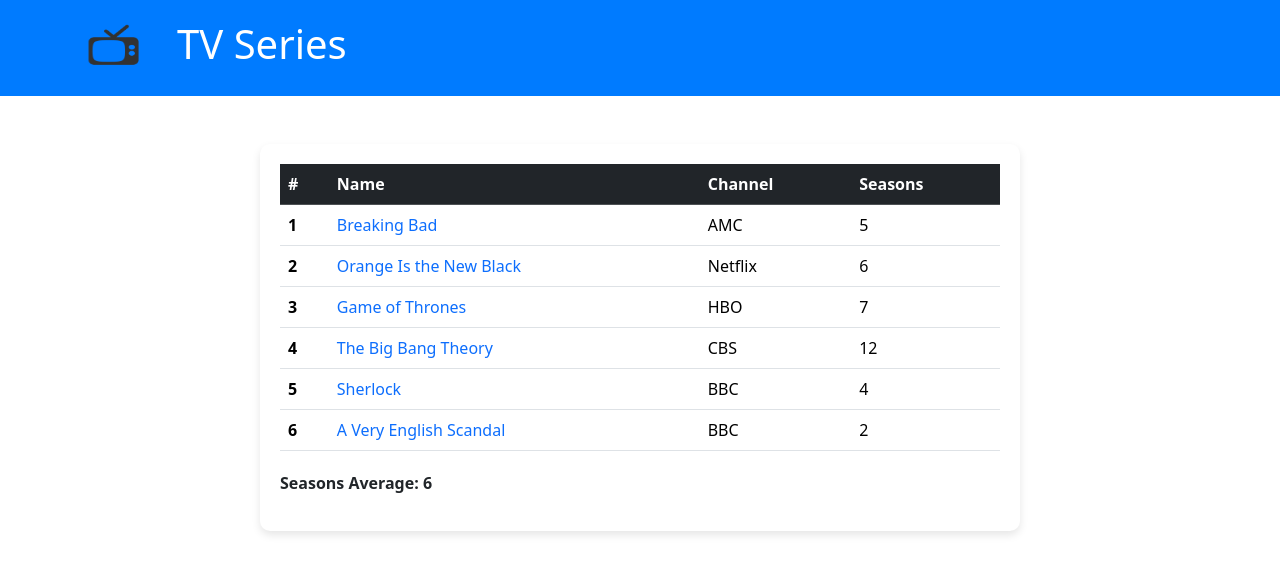
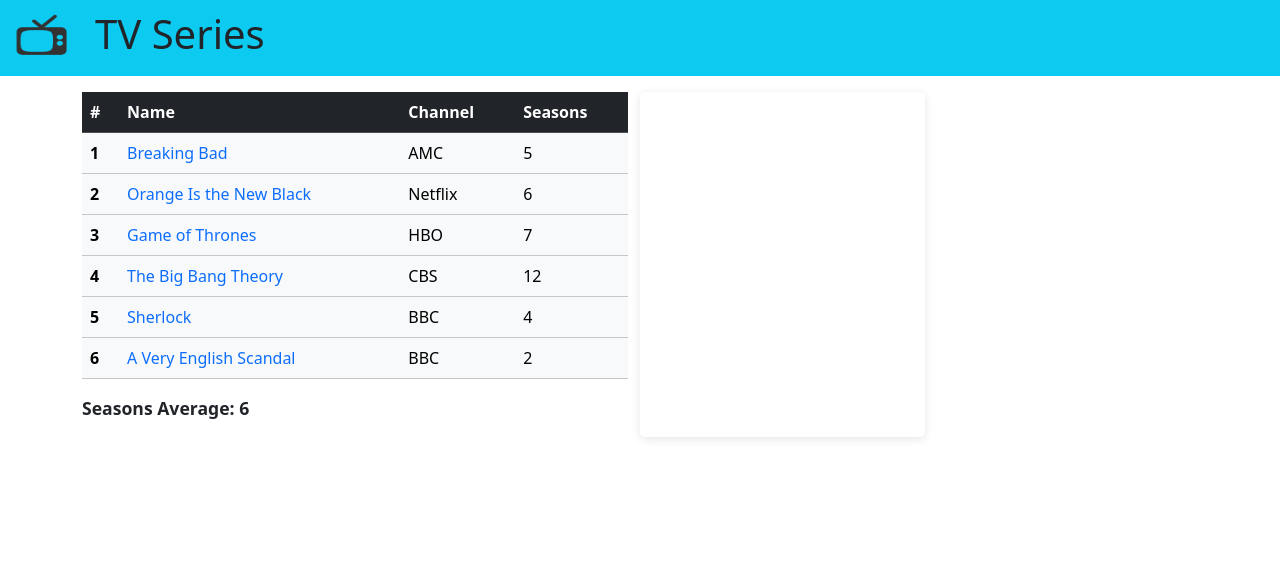
Before and after one commit to LuisCastelblanco/TallerTypeScript2, a plain HTML site: page index.html in a window 1280 px wide. Drawn offline with nearby package versions, Linux system fonts and the light colour scheme.

Commit message:
New Features and Last Design improvement

```diff
--- a/index.html
+++ b/index.html
@@ -1,48 +1,52 @@
 <!DOCTYPE html>
 <html lang="en">
-
 <head>
     <meta charset="UTF-8">
     <meta name="viewport" content="width=device-width, initial-scale=1.0">
-    <title>Taller TypeScript1</title>
+    <title>Taller TypeScript2 Visualizador de series</title>
     <link href="https://cdn.jsdelivr.net/npm/bootstrap@5.3.2/dist/css/bootstrap.min.css" rel="stylesheet" integrity="sha384-T3c6CoIi6uLrA9TneNEoa7RxnatzjcDSCmG1MXxSR1GAsXEV/Dwwykc2MPK8M2HN" crossorigin="anonymous">
     <style>
         .header {
-            padding: 20px 0;
-            background-color: #007bff;
-            color: #fff;
+            display: flex;
+            align-items: center;
+            justify-content: start;
+            padding: 10px;
         }
-        .table-container {
-            background-color: #fff;
-            padding: 20px;
-            border-radius: 10px;
-            box-shadow: 0 4px 8px rgba(0, 0, 0, 0.1);
+
+        .header img {
+            width: 65px;
+            height: 52px;
+            margin-right: 20px;
         }
+
+        table.table-hover tbody tr:hover {
+            background-color: #f5f5f5;
+        }
+
         #average {
+            font-size: 1.1em;
             font-weight: bold;
-            margin-top: 20px;
+            margin-top: 10px;
         }
+
+        #container-card {
+            box-shadow: 0 2px 10px rgba(0, 0, 0, 0.1);
+            padding: 10px;
+            border-radius: 5px;
+        }
+
     </style>
 </head>
-
 <body>
-    <div class="container-fluid header">
-        <div class="container">
-            <div class="row align-items-center">
-                <div class="col-1">
-                    <img src="tv-icon-13.png" alt="TV Icon" style="width: 65px; height: 52px;">
-                </div>
-                <div class="col">
-                    <h1>TV Series</h1>
-                </div>
-            </div>
-        </div>
+    <div class="container-fluid bg-info header">
+        <img src="tv-icon-13.png" alt="TV Icon">
+        <h1>TV Series</h1>
     </div>
 
-    <div class="container mt-5">
+    <div class="container mt-3">
         <div class="row">
-            <div class="col-lg-8 col-md-10 mx-auto table-container">
-                <table class="table">
+            <div class="col-6">
+                <table class="table table-light table-hover" id="tabla-datos">
                     <thead class="table-dark">
                         <tr>
                             <th>#</th>
@@ -53,8 +57,11 @@
                     </thead>
                     <tbody id="series"></tbody>
                 </table>
+
                 <p id="average"></p>
             </div>
+
+            <div class="col-3" id="container-card"></div>
         </div>
     </div>
 
@@ -62,5 +69,4 @@
     <script type="module" src="./scripts/serie.js"></script>
     <script type="module" src="./scripts/main.js"></script>
 </body>
-
 </html>
--- a/scripts/main.js
+++ b/scripts/main.js
@@ -1,24 +1,45 @@
 import { Data } from './data.js';
 var seriesTbody = document.getElementById('series');
-var averageElement = document.getElementById("average");
-loadSeries(Data);
-function loadSeries(seriesData) {
-    var totalSeasons = 0;
-    console.log("Loading series...");
-    seriesData.forEach(function (seriesItem) {
-        totalSeasons += appendSeriesToTable(seriesItem);
-        console.log("Series ".concat(seriesItem.num, " loaded"));
+var containerCard = document.getElementById("container-card");
+var averageSeasons = 0;
+initialize();
+function initialize() {
+    populateSeriesTable(Data);
+    bindTableClickListener();
+}
+function populateSeriesTable(series) {
+    console.log("Populating series...");
+    series.forEach(function (serie) {
+        var row = generateSerieRow(serie);
+        seriesTbody.appendChild(row);
+        averageSeasons += serie.seasons;
+        console.log("Processed Serie number: ".concat(serie.num));
     });
-    var avgSeasons = calculateAverage(totalSeasons, seriesData.length);
-    averageElement.innerHTML = "Seasons Average: ".concat(avgSeasons);
-    console.log("Loading complete");
+    displayAverageSeasons(series);
+    console.log("Series population complete.");
 }
-function appendSeriesToTable(seriesItem) {
-    var trElement = document.createElement('tr');
-    trElement.innerHTML = "\n        <th>".concat(seriesItem.num, "</th>\n        <td class=\"text-primary\">").concat(seriesItem.name, "</td>\n        <td>").concat(seriesItem.channel, "</td>\n        <td>").concat(seriesItem.seasons, "</td>\n    ");
-    seriesTbody.appendChild(trElement);
-    return seriesItem.seasons;
+function bindTableClickListener() {
+    seriesTbody.addEventListener("click", handleRowClick);
 }
-function calculateAverage(total, count) {
-    return total / count;
+function handleRowClick(event) {
+    var clickedElement = event.target;
+    if (['TH', 'TD'].includes(clickedElement.tagName)) {
+        var row = clickedElement.closest('tr');
+        var id_1 = parseInt(row.cells[0].textContent);
+        var selectedSerie = Data.find(function (serie) { return serie.num === id_1; });
+        if (selectedSerie)
+            displaySerieDetails(selectedSerie);
+    }
 }
+function generateSerieRow(serie) {
+    var row = document.createElement('tr');
+    row.innerHTML = "<th>".concat(serie.num, "</th>\n                     <td class=\"text-primary\">").concat(serie.name, "</td>\n                     <td>").concat(serie.channel, "</td>\n                     <td>").concat(serie.seasons, "</td>");
+    return row;
+}
+function displaySerieDetails(serie) {
+    containerCard.innerHTML = "\n        <div class=\"card\" style=\"width: 18rem;\">\n            <img class=\"card-img-top\" src=\"".concat(serie.img, "\" alt=\"Serie image\">\n            <div class=\"card-body\">\n                <h5 class=\"card-title\" style=\"font-weight: bold;\">").concat(serie.name, "</h5>\n                <p class=\"card-text\">").concat(serie.description, "</p>\n                <a href=\"").concat(serie.url, "\" target=\"_blank\">").concat(serie.url, "</a>\n            </div>\n        </div>");
+}
+function displayAverageSeasons(series) {
+    averageSeasons /= series.length;
+    document.getElementById("average").textContent = "Seasons Average: ".concat(averageSeasons);
+}
```
Also changed, not shown: 1 other file.
